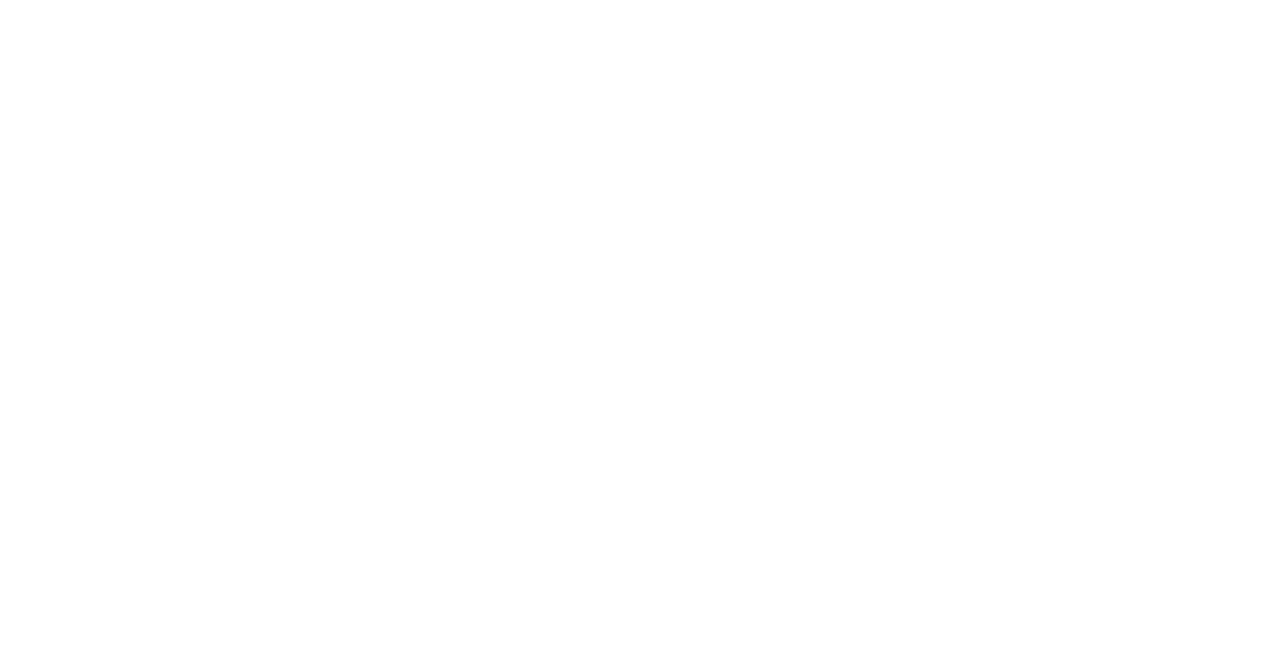
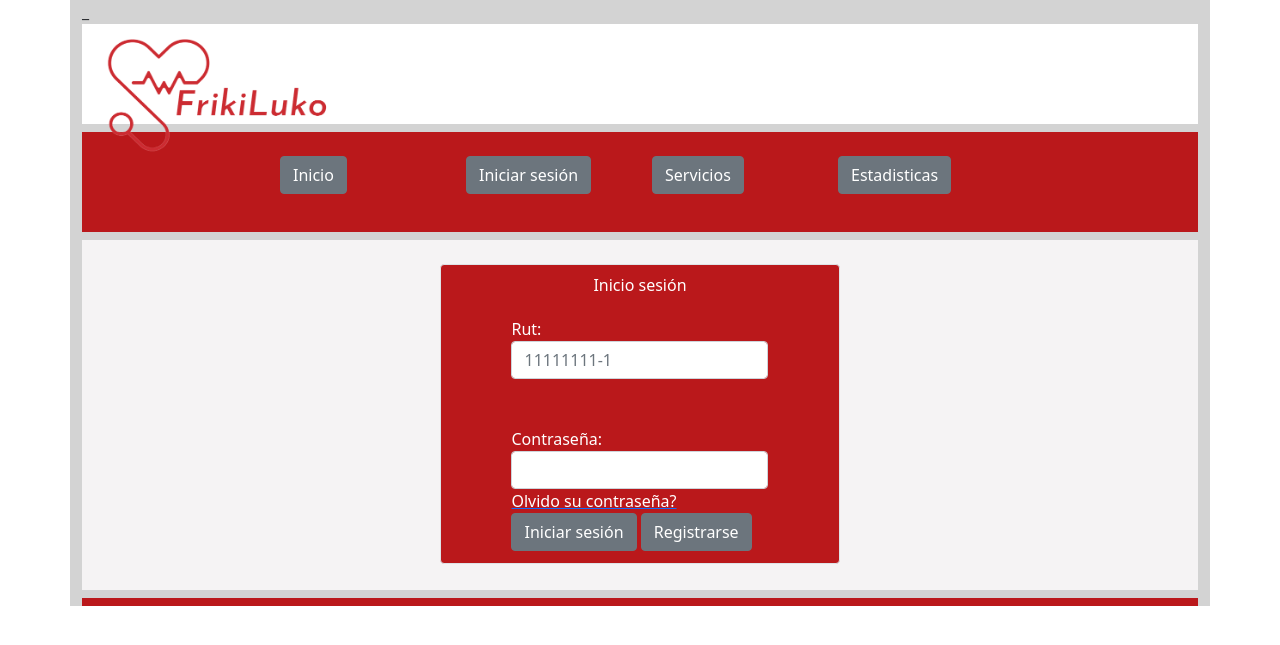
Before and after one commit to claudio745/multimedia_prueba3, a PHP site: page /login.php in a window 1280 px wide. Before the commit the part shown is empty. Shown: the top 645 px of the page. Run offline with PHP 8.4, Linux system fonts and the light colour scheme.

Commit message:
login
te ise el login wacho

```diff
--- a/Prueba_3/login.php
+++ b/Prueba_3/login.php
@@ -0,0 +1,71 @@
+<!DOCTYPE html>
+<html lang="en">
+<head>
+    <meta charset="UTF-8">
+    <meta http-equiv="X-UA-Compatible" content="IE=edge">
+    <meta name="viewport" content="width=device-width, initial-scale=1.0">
+    <title>Iniciar sesión</title>
+
+     <!-- Bootstrap CSS -->
+     <link href="https://cdn.jsdelivr.net/npm/bootstrap@5.1.3/dist/css/bootstrap.min.css" rel="stylesheet" integrity="sha384-1BmE4kWBq78iYhFldvKuhfTAU6auU8tT94WrHftjDbrCEXSU1oBoqyl2QvZ6jIW3" crossorigin="anonymous">
+</head>
+<body>
+<div class="container" style="background-color: #D3D3D3">
+    <div class="container">
+        <div class="row">
+            _
+        </div>
+        <div class="row" style="height: 100px; background-color: #FFFFFF">
+            <div class="col"><img src="img/imagen_2022-11-10_124712509-removebg-preview.png" width="250px" height="140px"></div>
+        </div>
+    </div>
+    <div class="container">
+        <div class="row mt-2 mb-2" style="height: 100px; background-color: #BA181B">
+            <div class="col-2 mt-4"></div>
+            <div class="col-2 mt-4">
+                <a href = ""><button type="button" class="btn btn-secondary">Inicio</button></a>
+            </div>
+            <div class="col-2 mt-4">
+                <a href = ""><button type="button" class="btn btn-secondary">Iniciar sesión</button></a>
+            </div>
+            <div class="col-2 mt-4">
+                <a href = ""><button type="button" class="btn btn-secondary">Servicios</button></a>
+            </div>
+            <div class="col-2 mt-4">
+                <a href = ""><button type="button" class="btn btn-secondary">Estadisticas</button></a>
+            </div>
+            <div class="col-2 mt-4"></div>
+        </div>
+    </div>
+    <div class="container">
+        <div class="row" style="height: 350px; background-color: #F5F3F4">
+            <div class="col mt-4 d-flex justify-content-center">
+                <div class="Inicio">
+                    <div class="row border rounded" style="height: 300px; background-color: #BA181B">
+                        <div class="col-12 mt-2 d-flex justify-content-center"><FONT COLOR="#FFFFFF">Inicio sesión </FONT></div>
+                        <div class="col mt-2 d-flex justify-content-center">
+                            <form>
+                                <label"><FONT COLOR="#FFFFFF"> Rut: </FONT></label>
+                                <input type="text" class="form-control" name="Rut" id="Rut" placeholder="11111111-1"/>
+                                <br><br>
+                                <label for="Contraseña"><FONT COLOR="#FFFFFF"> Contraseña: </FONT></label>
+                                <input type="text" class="form-control" name="Contraseña" id="Contraseña">
+                                <a href = "login.php"><FONT COLOR="#FFFFFF"> Olvido su contraseña?</FONT></a>
+                                <br>
+                                <button type="button" class="btn btn-secondary">Iniciar sesión</button>
+                                <button type="button" class="btn btn-secondary">Registrarse</button>
+                            </form>
+                        </div>
+                    </div>
+                </div>
+            </div>
+        </div>
+    </div>
+    <div class="container">
+        <div class="row mt-2 mb-2" style="background-color: #BA181B">
+            <div class="col mt-2 d-flex justify-content-center"></div>
+        </div>
+    </div>
+</div>
+</body>
+</html>
--- a/Prueba_3/registro.php
+++ b/Prueba_3/registro.php
@@ -1,5 +1,4 @@
 <?php
-
 
 include "conexion.php";
 error_reporting(0);
```
Also changed, not shown: Prueba_3/img/imagen_2022-11-10_124712509-removebg-preview.png (added).
